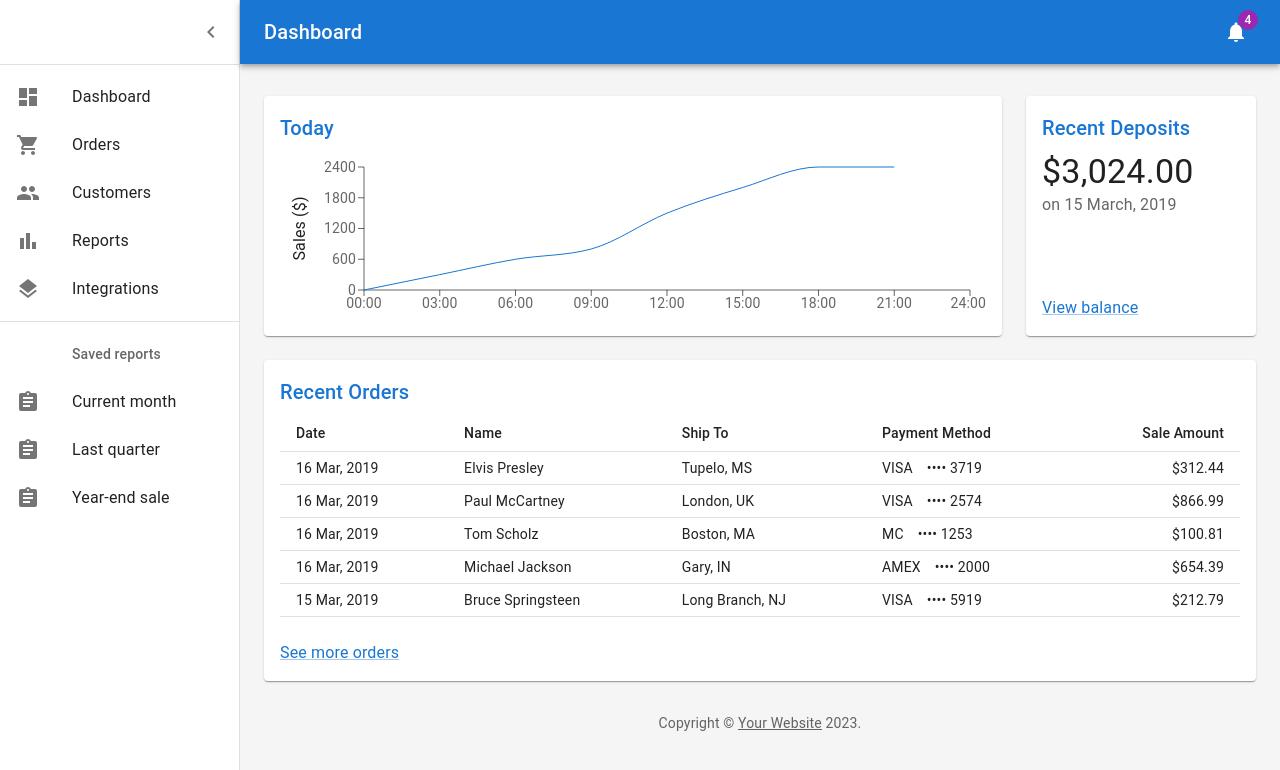
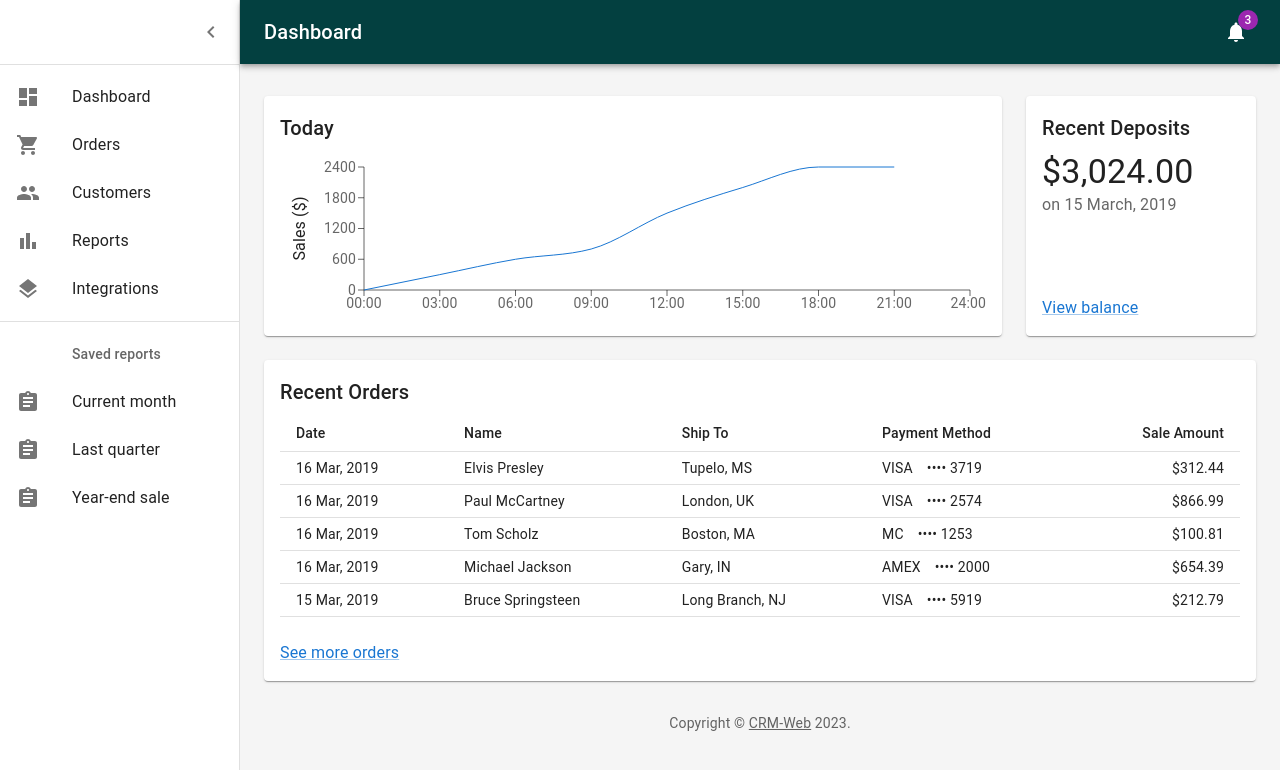
Before and after one commit to Icaros95/crm-facturation, a React (Vite) app in the folder crm-app/: page / in a window 1280 px wide. Shown: the top 770 px of the page. Built offline with nearby package versions, Linux system fonts and the light colour scheme.

Commit message:
refactor: header style

```diff
--- a/crm-app/src/pages/1.dashboard/Dashboard.tsx
+++ b/crm-app/src/pages/1.dashboard/Dashboard.tsx
@@ -27,7 +27,7 @@ function Copyright(props: any) {
     <Typography variant="body2" color="text.secondary" align="center" {...props}>
       {'Copyright © '}
       <Link color="inherit" href="https://mui.com/">
-        Your Website
+        CRM-Web
       </Link>{' '}
       {new Date().getFullYear()}
       {'.'}
@@ -101,7 +101,8 @@ export default function Dashboard() {
         <AppBar position="absolute" open={open}>
           <Toolbar
             sx={{
-              pr: '24px', // keep right padding when drawer closed
+              pr: '24px',
+              backgroundColor: '#034040'// keep right padding when drawer closed
             }}
           >
             <IconButton
@@ -126,7 +127,7 @@ export default function Dashboard() {
               Dashboard
             </Typography>
             <IconButton color="inherit">
-              <Badge badgeContent={4} color="secondary">
+              <Badge badgeContent={3} color="secondary">
                 <NotificationsIcon />
               </Badge>
             </IconButton>
@@ -146,9 +147,9 @@ export default function Dashboard() {
             </IconButton>
           </Toolbar>
           <Divider />
-          <List component="nav">
+          <List component="nav" >
             {mainListItems}
-            <Divider sx={{ my: 1 }} />
+            <Divider sx={{ my: 1}} />
             {secondaryListItems}
           </List>
         </Drawer>
--- a/crm-app/src/pages/1.dashboard/titles.tsx
+++ b/crm-app/src/pages/1.dashboard/titles.tsx
@@ -7,7 +7,7 @@ interface TitleProps {
 
 export default function Title(props: TitleProps) {
   return (
-    <Typography component="h2" variant="h6" color="primary" gutterBottom>
+    <Typography component="h2" variant="h6" color="000000DE" gutterBottom>
       {props.children}
     </Typography>
   );
```
